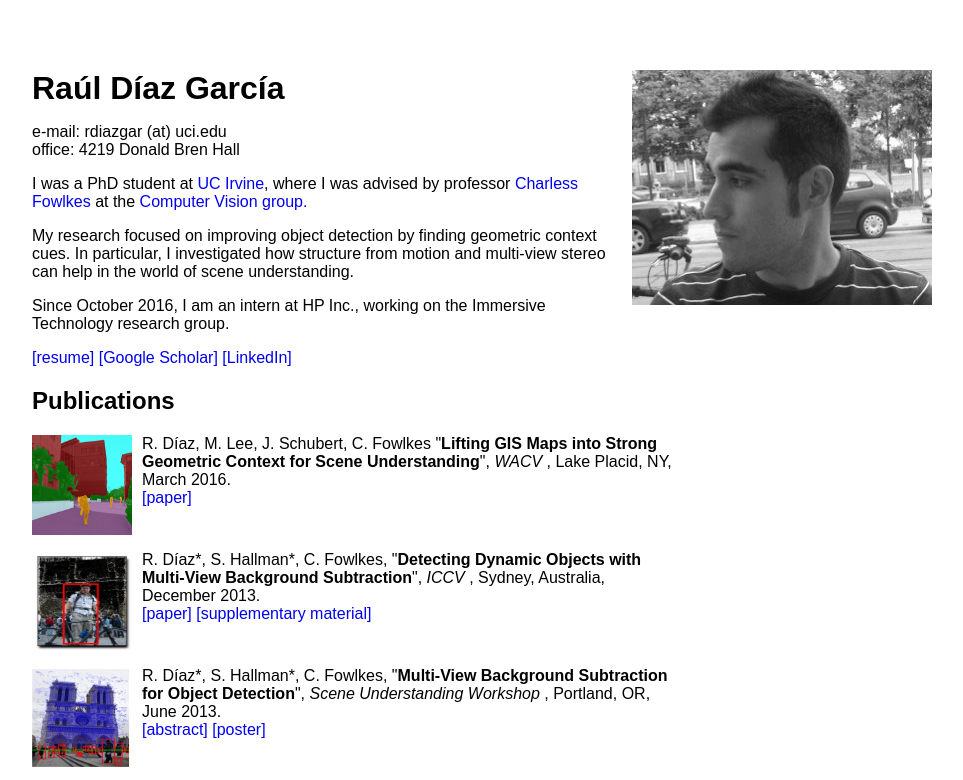
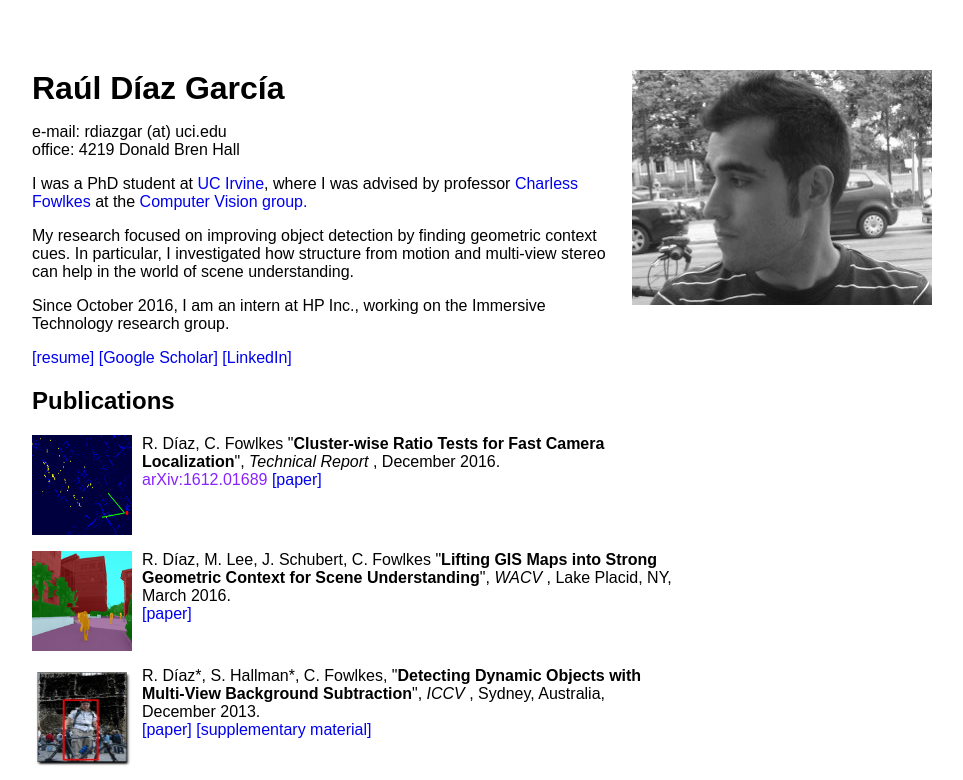
Before and after one commit to rauldiaz/old_website, a plain HTML site: page index.html in a window 1280 px wide. Shown: the top 780 px of the page, without its empty margins (158-1121 px from the left). Drawn offline with Linux system fonts and the light colour scheme.

Commit message:
added localization tech report

```diff
--- a/index.html
+++ b/index.html
@@ -67,6 +67,18 @@ a.invisible { color : inherit; text-decoration : inherit; }
 <h2>Publications</h2>
 
 <div class="publication">
+<a href="images/loc_arxiv.jpg"><img src="images/loc_arxiv2.jpg" class="publogo"></a>
+<p> R. Díaz, C. Fowlkes "<strong>Cluster-wise Ratio Tests for Fast Camera Localization</strong>", <em>Technical Report </em>, December 2016.
+<br>
+<a href="http://arxiv.org/abs/1612.01689" style="color:#8822FF">arXiv:1612.01689</a>
+<a href="pubs/loc_arxiv.pdf">[paper]</a>
+<br>
+<br>
+</p>
+</div>
+
+
+<div class="publication">
 <a href="images/gis_arxiv.png"><img src="images/gis_arxiv2.png" class="publogo"></a>
 <p> R. Díaz, M. Lee, J. Schubert, C. Fowlkes "<strong>Lifting GIS Maps into Strong Geometric Context for Scene Understanding</strong>", <em>WACV </em>, Lake Placid, NY, March 2016.
 <br>
```
Also changed, not shown: images/loc_arxiv.jpg (added), images/loc_arxiv2.jpg (added), 1 other file.
